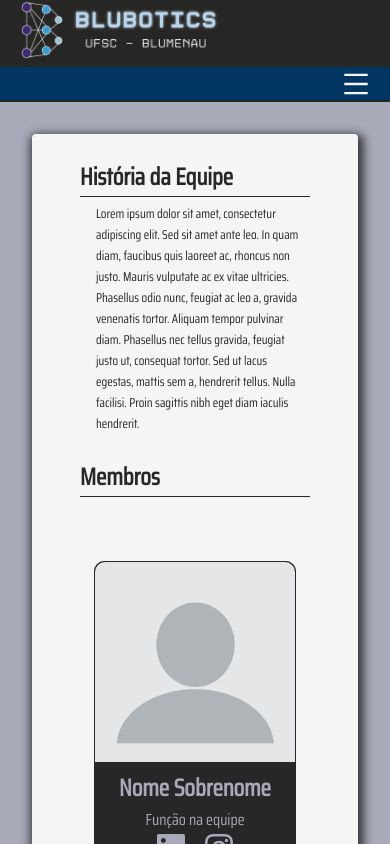
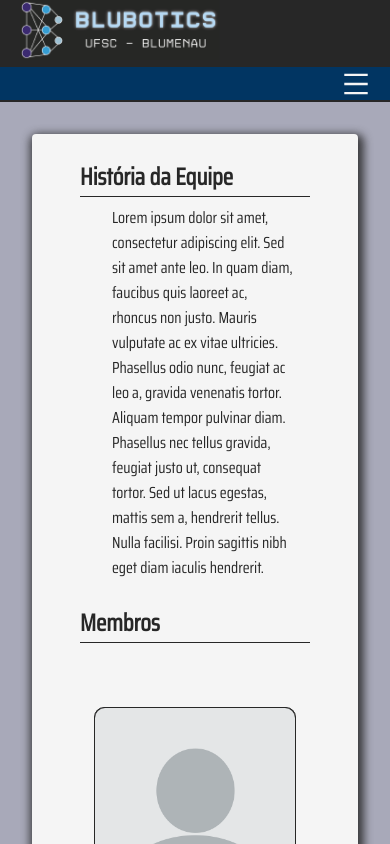
Before and after one commit to BrunoBronzeri/Blubotics, a React (Create React App) app: page /team in a window 390 px wide. Shown: the top 844 px of the page. Built offline with nearby package versions, Linux system fonts and the light colour scheme; the HTML template or start-up script is replaced by a standard one.

Commit message:
adjusting font-size

```diff
--- a/src/components/pages/Mates.module.css
+++ b/src/components/pages/Mates.module.css
@@ -113,7 +113,7 @@
         border-bottom: 1px solid #272727;
     }
     .doc p {
-        font-size: 0.8em;
+        font-size: 1em;
         margin-right: 4em;
         margin-left: 5em;
     }
```
